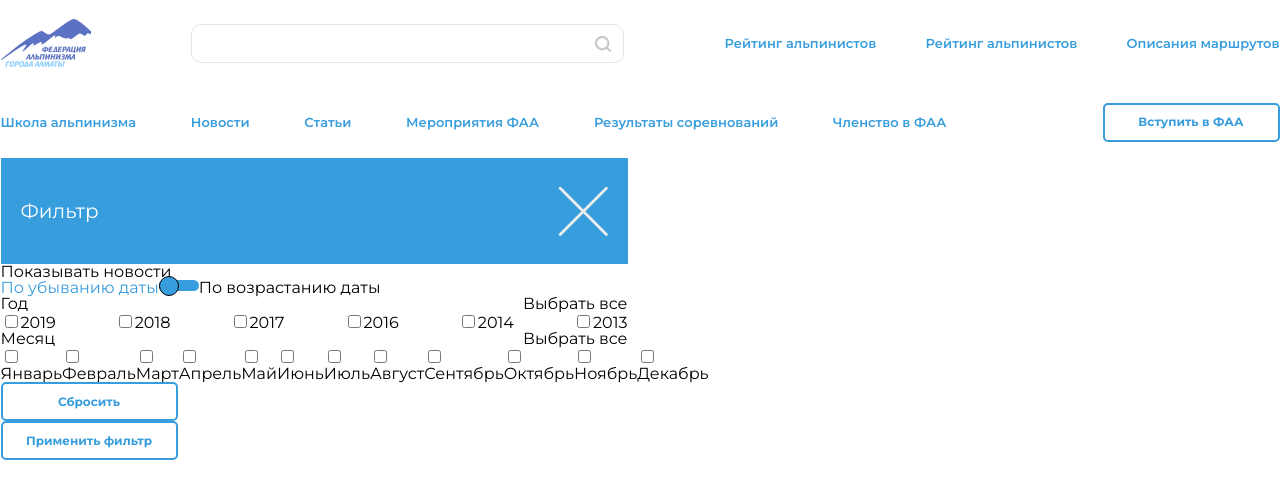
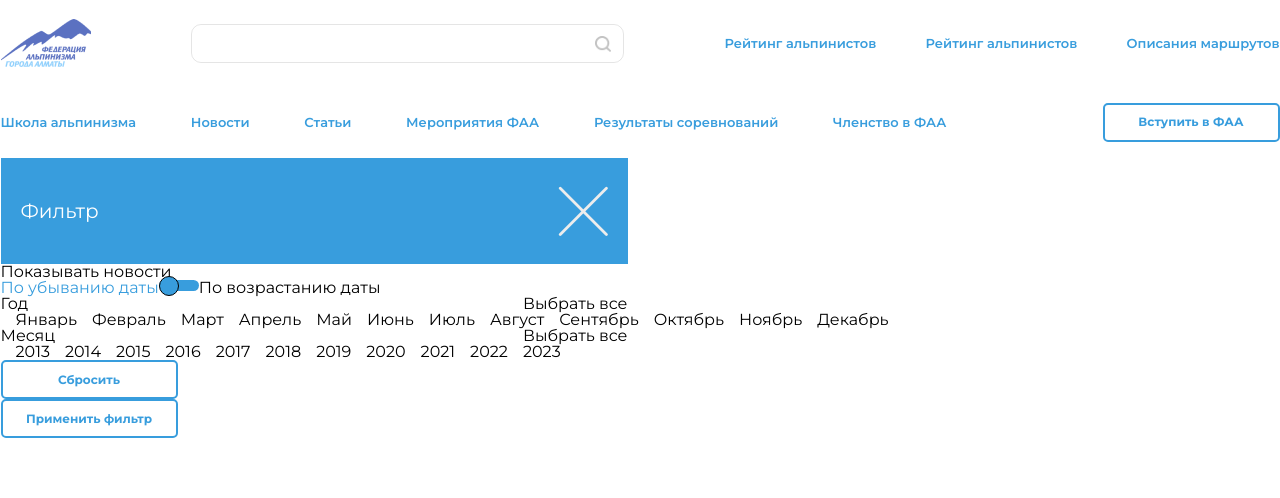
Before and after one commit to nikolaiovchinnikov/one_page_faa, a Vue app: page /news in a window 1280 px wide. Shown: the top 498 px of the page. Built offline with nearby package versions, Linux system fonts and the light colour scheme.

Commit message:
checkBox in tag form dynamic color

```diff
--- a/src/UI/index.js
+++ b/src/UI/index.js
@@ -9,6 +9,7 @@ import result from "@/components/uiComponents/result";
 import titlesImg from "@/components/uiComponents/titlesImg";
 import myNav from "@/components/mainComponents/myNav";
 import myformDate from "@/components/mainComponents/myFormDate";
+import check_box from "@/components/uiComponents/formUi/checkBox"
 
 export default [
     myNav,
@@ -21,5 +22,6 @@ export default [
     events,
     result,
     titlesImg,
-    myformDate
+    myformDate,
+    check_box
 ]
--- a/src/components/mainComponents/myFormDate.vue
+++ b/src/components/mainComponents/myFormDate.vue
@@ -1,10 +1,10 @@
 <template >
-    <form class="form" action="">
+    <form class="form" action="" >
             <div class="title_top">
                 <h2 class="top_text">
                     Фильтр
                 </h2>
-                <a class="close"></a>
+                <a class="close" @click="close"></a>
             </div>
             <div class="block_date_min_max">
                 <h2 class="min_max_title">
@@ -23,39 +23,21 @@
                         По возрастанию даты
                     </p>
                 </div>
+
                 <div class="age_check_box">
                     <div class="age_title">
                         <h2>Год</h2>
                         <a>Выбрать все</a>
                     </div>
-                    <div class="age_check_box_choice">
-                        <p><input type="checkbox" >2019</p>
-                        <p><input type="checkbox" >2018</p>
-                        <p><input type="checkbox" >2017</p>
-                        <p><input type="checkbox" >2016</p>
-                        <p><input type="checkbox" >2014</p>
-                        <p><input type="checkbox" >2013</p>
-                    </div>
+                    <check-box :texts="listMount"/>
                 </div>
+
                 <div class="month_check_box">
                     <div class="month_title">
                         <h2>Месяц</h2>
                         <a>Выбрать все</a>
                     </div>
-                    <div class="month_check_box_choice">
-                        <p><input type="checkbox" >Январь</p>
-                        <p><input type="checkbox" >Февраль</p>
-                        <p><input type="checkbox" >Март</p>
-                        <p><input type="checkbox" >Апрель</p>
-                        <p><input type="checkbox" >Май</p>
-                        <p><input type="checkbox" >Июнь</p>
-                        <p><input type="checkbox" >Июль</p>
-                        <p><input type="checkbox" >Август</p>
-                        <p><input type="checkbox" >Сентябрь</p>
-                        <p><input type="checkbox" >Октябрь</p>
-                        <p><input type="checkbox" >Ноябрь</p>
-                        <p><input type="checkbox" >Декабрь</p>
-                    </div>
+                    <check-box :texts="listAge"/>
                 </div>
                 <div>
                     <faa-btn :name="text.btnText.formReset"/>
@@ -72,10 +54,16 @@ export default {
     data() {
         return {
             State: false,
-            text
+            text,
+            listMount:["Январь","Февраль","Март","Апрель","Май","Июнь","Июль","Август","Сентябрь","Октябрь","Ноябрь","Декабрь"],
+            listAge:[2013,2014,2015,2016,2017,2018,2019,2020,2021,2022,2023]
         };
     },
     methods: {
+        close(e){
+            let elemntForm = e.target.parentElement.parentElement;
+            elemntForm.style.display="none"
+        },
         checkBoxsState(event) {
             this.State = event.target.checked;
             console.log(event.target);
@@ -156,7 +144,5 @@ export default {
     .month_title
         display: flex
         justify-content: space-between
-    .month_check_box_choice
-        display: flex
-        justify-content: space-between
+
 </style>
--- a/src/components/uiComponents/button.vue
+++ b/src/components/uiComponents/button.vue
@@ -1,11 +1,12 @@
 <template>
-    <router-link v-if="name.url"
-    class="come-in-faa"
-    :to= "{ path: `${name.url}`}" >
-    {{ name.text }}
-    </router-link>
-    <a v-else class="come-in-faa">{{ name.text }}</a>
-    <!-- почему нельзя напиать просто  :to="name.url"     ?? -->
+    <a
+    v-if="name.url"
+    class="my-button"
+    @click="$router.push(name.url)">{{ name.text }}</a>
+
+    <a v-else
+    class="my-button">{{ name.text }}</a>
+
 </template>
 
 
@@ -14,10 +15,6 @@
 
         name: "faa-btn",
         props:{
-            className:{
-                type:String,
-                required: true
-            },
             name:{
                 type:String,
                 required: true
@@ -26,9 +23,9 @@
     }
 </script>
 
-<style lang="sass">
+<style scoped lang="sass">
     @import ../../_mixins.sass
-    .come-in-faa
+    .my-button
         @include flex_jc_aa_fd(center,center,row)
         @include width_height(177px,39px)
         border: 2px solid #389DDD
--- /dev/null
+++ b/src/components/uiComponents/formUi/checkBox.vue
@@ -0,0 +1,63 @@
+<template >
+    <div class="box_items">
+        <div v-for="text in texts" :key="text" class="box_item"  @click="event">
+            <div class="selectImg"></div>
+            <input class="selectDefolt"
+            type="checkbox">
+            {{text}}
+        </div>
+    </div>
+
+</template>
+<script>
+export default {
+    name:"check-box",
+    data() {
+        return {
+
+        }
+    },
+    props:{
+        texts:{
+            type:Array,
+            required: true
+        }
+    },
+    methods:{
+        event(e){
+            let elementParent = e.target.parentElement
+            let elmentIcon = e.target.parentNode.children[0]
+            if(e.target.checked){
+                elementParent.style.color = "rgb(56, 157, 221)"
+                elmentIcon.style.opacity = "1"
+            }else{
+                elementParent.style.color = "#000"
+                elmentIcon.style.opacity = "0"
+            }
+        }
+    }
+
+}
+</script>
+<style scoped lang="sass">
+    .box_items
+        display: flex
+    .box_item
+        position: relative
+        display: flex
+        align-items: center
+    .month_check_box_choice
+        display: flex
+        justify-content: space-between
+    .selectDefolt
+        position: absolute
+        width: 100%
+        height: 100%
+        opacity: 0
+    .selectImg
+        opacity: 0
+        width: 15px
+        height: 15px
+        background: center / cover url("@/assets/select.svg")
+
+</style>
--- a/src/components/uiComponents/navbar.vue
+++ b/src/components/uiComponents/navbar.vue
@@ -4,7 +4,6 @@
         v-for="text in listTexts"
         :to="`${text.url}`"
         >
-
         {{ text.text }}
         </router-link>
     </div>
```
Also changed, not shown: src/assets/select.svg (added).
